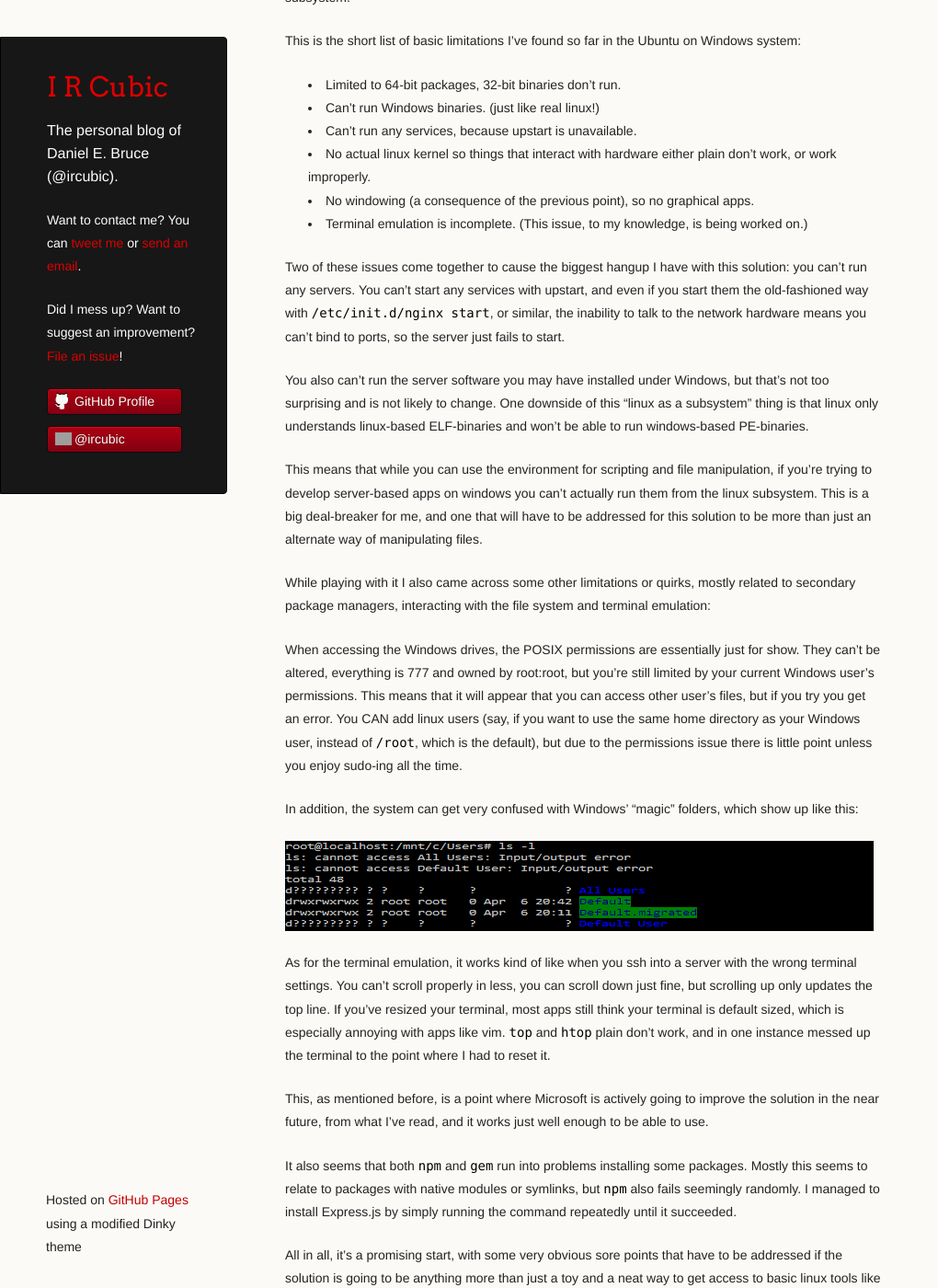
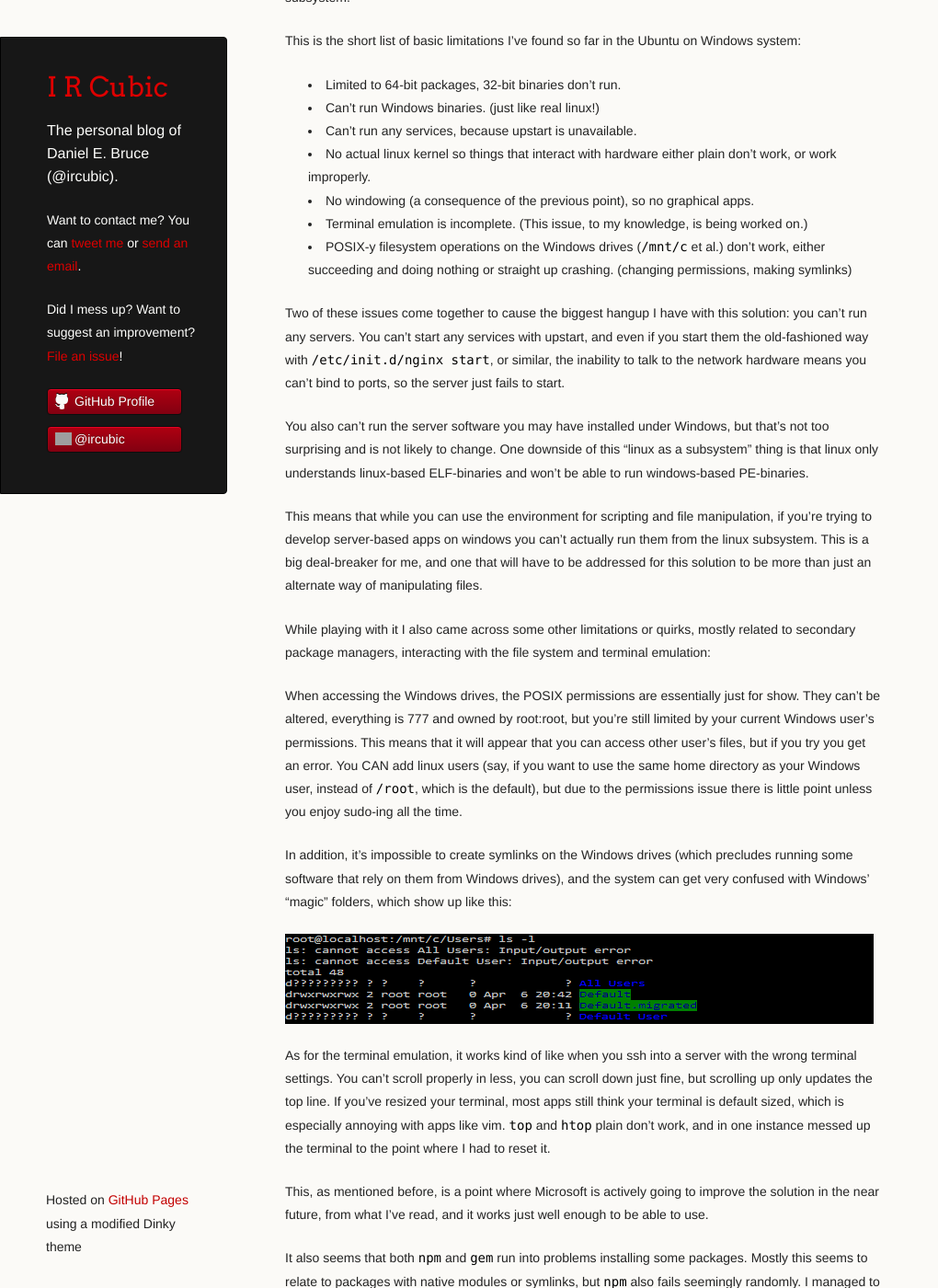
Before and after one commit to ircubic/ircubic.github.io, a Jekyll site: the page built from _posts/2016-04-07-ubuntu-on-windows-first-impressions.markdown, in a window 1280 px wide and 1400 px high, scrolled down 1009 px. Shown: the whole window at 92% size, without its empty margins (0-1020 px from the left). Built offline with Jekyll 4.4.1, drawn with Linux system fonts in a browser that asks for light colours; grey boxes are pictures that could not be loaded.

Commit message:
Add note about symlinks

```diff
--- a/_posts/2016-04-07-ubuntu-on-windows-first-impressions.markdown
+++ b/_posts/2016-04-07-ubuntu-on-windows-first-impressions.markdown
@@ -25,6 +25,8 @@ Windows system:
    don't work, or work improperly.
  - No windowing (a consequence of the previous point), so no graphical apps.
  - Terminal emulation is incomplete. (This issue, to my knowledge, is being worked on.)
+ - POSIX-y filesystem operations on the Windows drives (`/mnt/c` et al.) don't work,
+   either succeeding and doing nothing or straight up crashing. (changing permissions, making symlinks)
 
 Two of these issues come together to cause the biggest hangup I have with this
 solution: you can't run any servers. You can't start any services with
@@ -56,8 +58,10 @@ directory as your Windows user, instead of `/root`, which is the default), but
 due to the permissions issue there is little point unless you enjoy sudo-ing
 all the time.
 
-In addition, the system can get very confused with Windows' "magic" folders,
-which show up like this:
+In addition, it's impossible to create symlinks on the Windows drives (which
+precludes running some software that rely on them from Windows drives), and
+the system can get very confused with Windows' "magic" folders, which show up
+like this:
 
 ![How helpful](/images/uow-magic.png)
 
```
